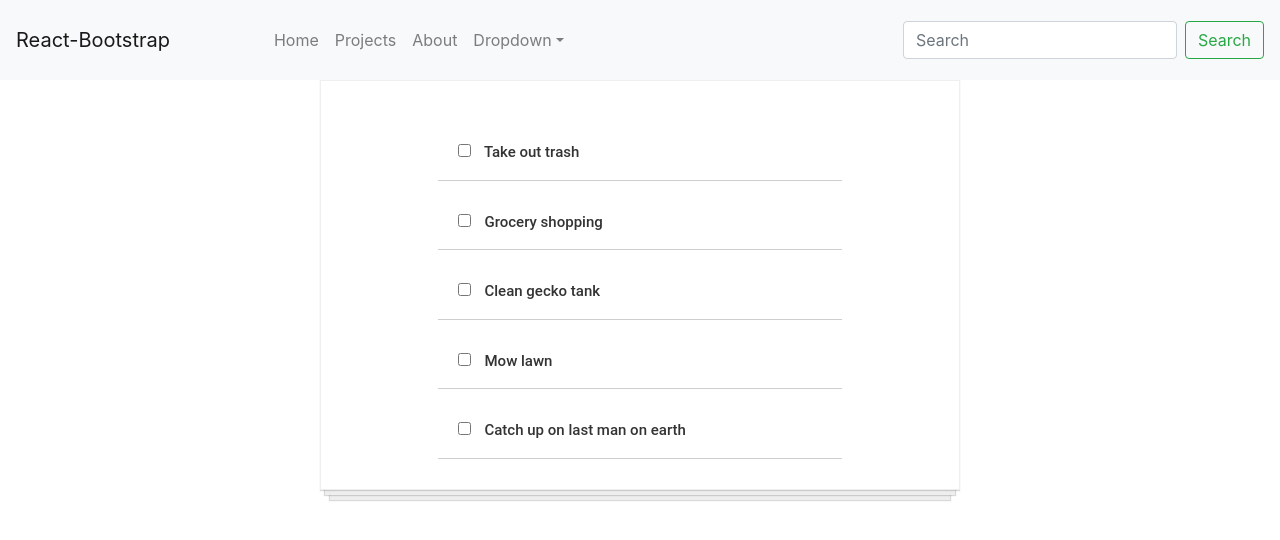
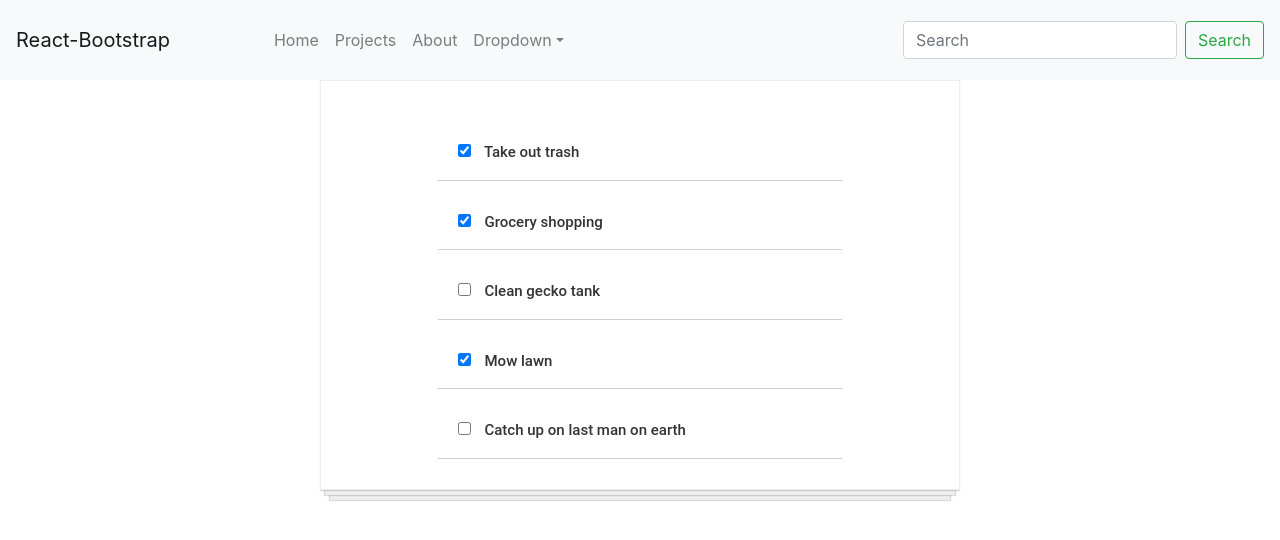
Before and after one commit to Fredrik93/react_tutorial, a React (Create React App) app: page /todos in a window 1280 px wide. Shown: the top 540 px of the page. Built offline with nearby package versions, Linux system fonts and the light colour scheme.

Commit message:
add completed

```diff
--- a/src/Components/TodoItem.js
+++ b/src/Components/TodoItem.js
@@ -4,7 +4,7 @@ function Todos(props) {
 
 
     return (<div className="todo-item">
-        <p > <input type="checkbox" /> {props.chore}</p>
+        <p > <input type="checkbox" checked={props.item.completed} /> {props.item.text}</p>
     </div>)
 }
 export default Todos
--- a/src/Components/Todos.js
+++ b/src/Components/Todos.js
@@ -4,9 +4,7 @@ import TodoItems from './TodoItem'
 import todosData from './todosData'
 function Todos() {
 
-    const todosComponent = todosData.map(chore => {
-        return (<TodoItems chore={chore.text} />)
-    })
+    const todosComponent = todosData.map(item => <TodoItems key={item.id} item={item} />)
 
 
     return (<div className="todo-list" >
--- a/src/Components/todosData.js
+++ b/src/Components/todosData.js
@@ -1,23 +1,28 @@
 const todosData = [
     {
         id: 1,
-        text: "Take out trash"
+        text: "Take out trash",
+        completed: true
     },
     {
         id: 2,
-        text: "Grocery shopping"
+        text: "Grocery shopping",
+        completed: true
     },
     {
         id: 3,
-        text: "Clean gecko tank"
+        text: "Clean gecko tank",
+        completed: false
     },
     {
         id: 4,
-        text: "Mow lawn"
+        text: "Mow lawn",
+        completed: true
     },
     {
         id: 5,
-        text: "Catch up on last man on earth"
+        text: "Catch up on last man on earth",
+        completed: false
     },
 ]
 export default todosData
```
